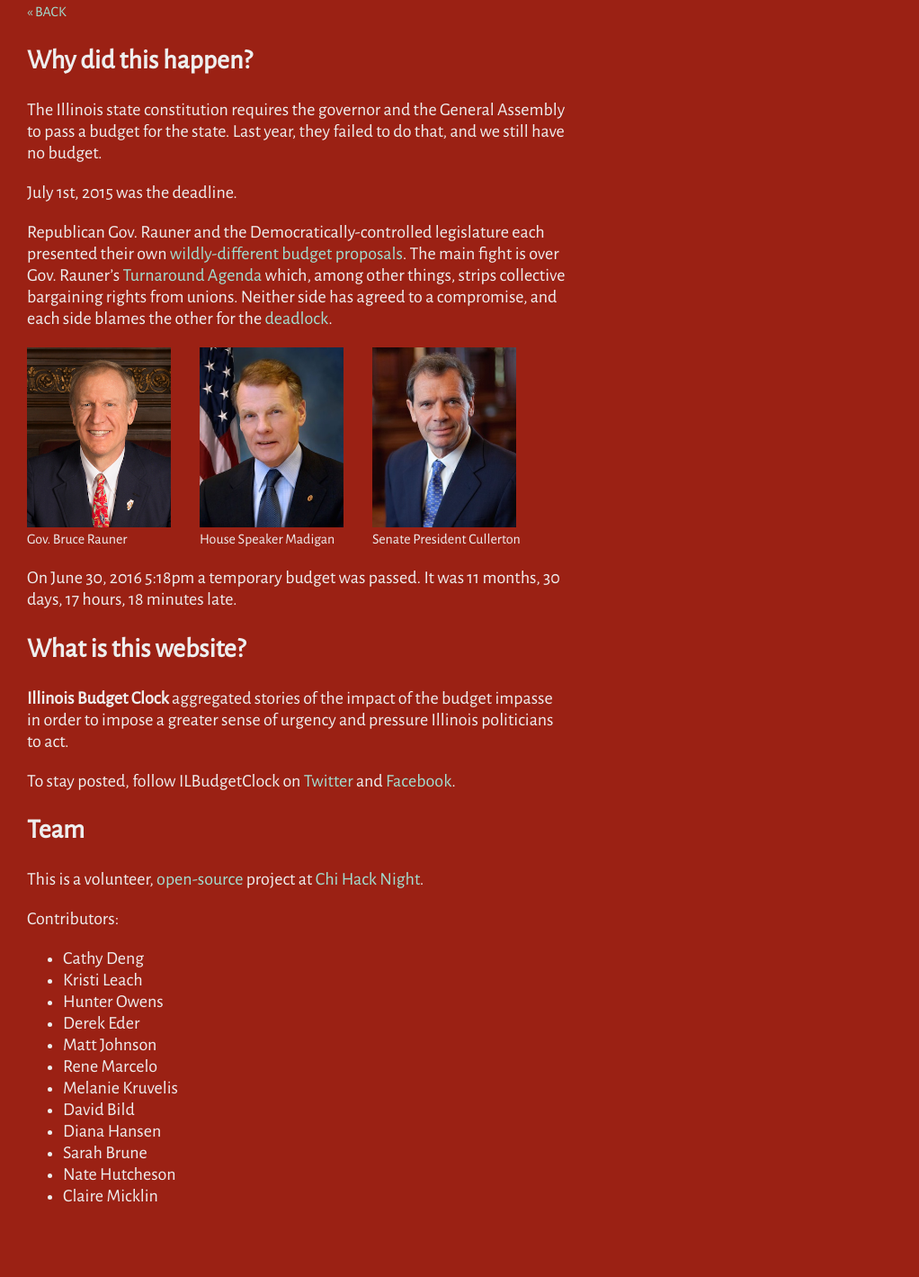
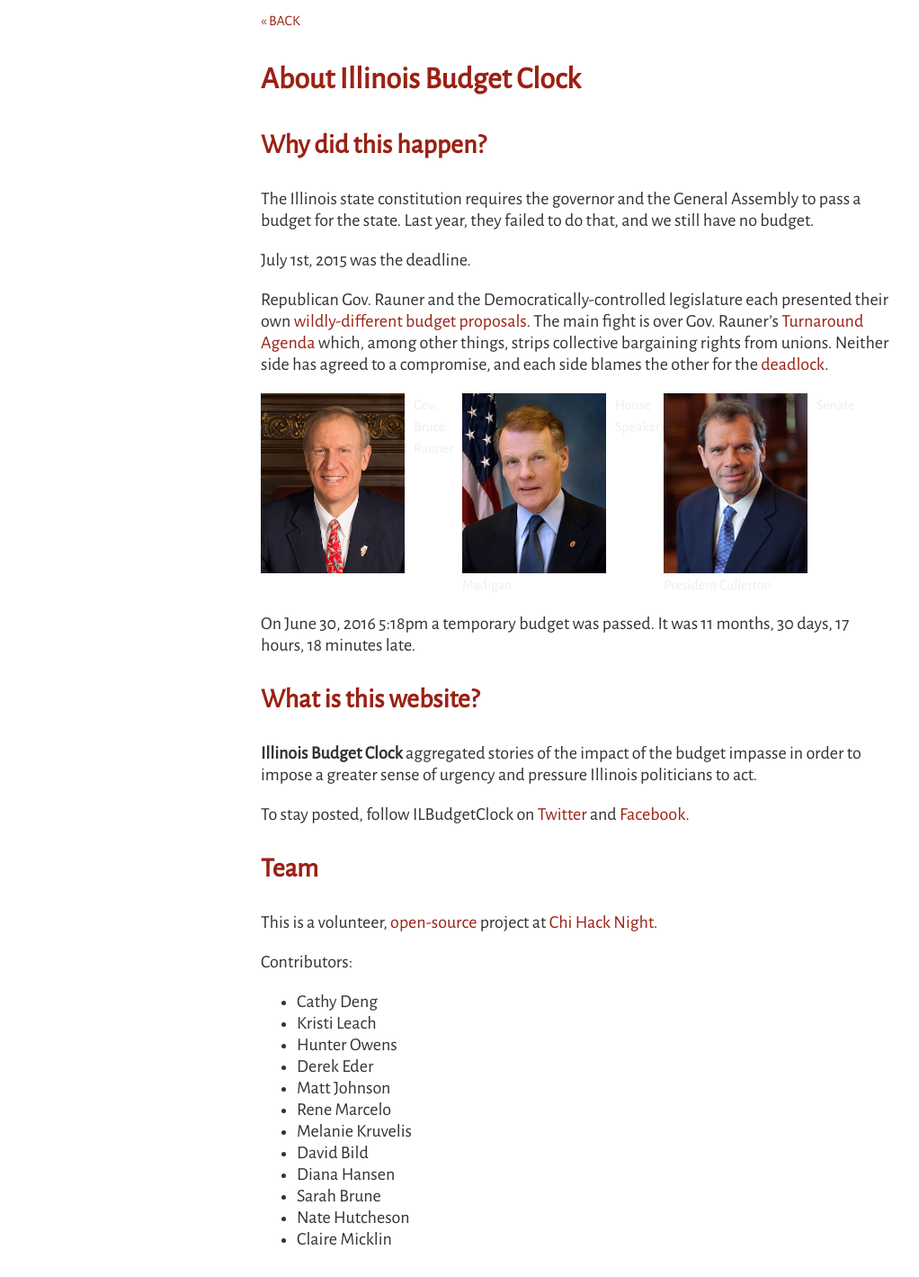
Before and after one commit to chihacknight/il-budget-clock, a Jekyll site: the page built from about.html, in a window 1280 px wide. Shown: the whole page at 90% size, without its empty margins (0-1022 px from the left). Built offline with Jekyll 4.4.1, drawn with Linux system fonts in a browser that asks for light colours; before the commit the page ends 1361 px from its top, so only the background shows below that.

Commit message:
inverted colors for messages. easier on the eyes

```diff
--- a/about.html
+++ b/about.html
@@ -2,9 +2,12 @@
 layout: default
 ---
 
-<div class='about'>
+<div class='message-wrapper'>
+<div class='message'>
 	<a href="/" class="small">&laquo; BACK</a>
-	<h2 id='why'>Why did this happen?</h2>
+    <p class='h1'>About Illinois Budget Clock</p>
+
+	<p class='h2' id='why'>Why did this happen?</p>
     <p>The Illinois state constitution requires the governor and the General Assembly to pass a budget for the state. Last year, they failed to do that, and we still have no budget.</p>
 
     <p>July 1st, 2015 was the deadline.</p>
@@ -23,11 +26,11 @@ layout: default
 
     <p>On June 30, 2016 5:18pm a temporary budget was passed. It was 11 months, 30 days, 17 hours, 18 minutes late.</p>
 
-    <h2 id='why'>What is this website?</h2>
+    <p class='h2' id='why'>What is this website?</p>
     <p><strong>Illinois Budget Clock</strong> aggregated stories of the impact of the budget impasse in order to impose a greater sense of urgency and pressure Illinois politicians to act.</p>
     <p>To stay posted, follow ILBudgetClock on <a href="https://twitter.com/ILBudgetClock">Twitter</a> and <a href="https://www.facebook.com/IL-Budget-Clock-727226324079655/">Facebook</a>.</p>
 
-	<h2 id='team'>Team</h2>
+	<p class='h2' id='team'>Team</p>
 	<p>This is a volunteer, <a href="https://github.com/chihacknight/il-budget-clock/" target="_blank">open-source</a> project at <a href="http://chihacknight.org/" target="_blank">Chi Hack Night</a>.</p>
 
 	<p>Contributors:</p>
@@ -46,3 +49,4 @@ layout: default
 		<li>Claire Micklin</li>
 	</ul>
 </div>
+</div>
--- a/css/custom.css
+++ b/css/custom.css
@@ -18,15 +18,28 @@ body {
     padding: 10px 50px;
 }
 
+.message-wrapper {
+    background-color: #fff;
+}
+
 .message {
     margin: auto;
-    background-color: #9b2114;
+    padding: 10px;
+    background-color: #fff;
     text-align:left;
     max-width: 700px;
 }
 
-.message .h2 {
-    text-align:center;
+.message p, .message li {
+    color: #333;
+}
+
+.message .h1, .message .h2, .message .h3 {
+    color: #9b2114;
+}
+
+.message a, .message a:hover, .message a:visited {
+    color: #9b2114;
 }
 
 .footer{
--- a/index.html
+++ b/index.html
@@ -28,9 +28,10 @@ layout: default
     </div>
 </div>
 
+<div class='message-wrapper'>
     <div class='message'>
 
-    <p class="h2">On June 30, 2016, 5:18pm, a temporary budget was passed.</p>
+        <p class="h2 center">On June 30, 2016, 5:18pm, a temporary budget was passed.</p>
 
         <p>Governor Rauner’s office announced he’s signed a temporary, patchwork-of-a-budget into law.  It’s 11 months, 30 days, 17 hours, 18 minutes late.</p>
 
@@ -47,7 +48,7 @@ layout: default
             <li><a href='https://ballotpedia.org/Illinois_State_Senate_elections,_2016'>IL State Senate races, 2016</a></li>
         </ul>
 
-    <p>You can find more about the stop-gap budget on some of the sites where we’ve been following the budget impasse this year:
+        <p>You can find more about the stop-gap budget on some of the sites where we’ve been following the budget impasse this year:</p>
 
         <ul>
             <li><a href='http://www.chicagotribune.com/news/local/politics/ct-illinois-budget-impasse-madigan-rauner-met-0701-20160630-story.html'>Rauner signs stopgap budget, school funding bill — but relief from stalemate proves temporary</a>, Chicago Tribune</li>
@@ -60,6 +61,7 @@ layout: default
         <p>To <a href='/about.html'>everyone who has provided information and help on this project</a>, thank you.</p>
 
         <p>Kristi Leach, Cathy Deng &amp; Derek Eder<br />Chi Hack Night</p>
+    </div>
 </div>
 <div class='content'>
 
```
Lines whose indentation alone changed are shown as unchanged.
